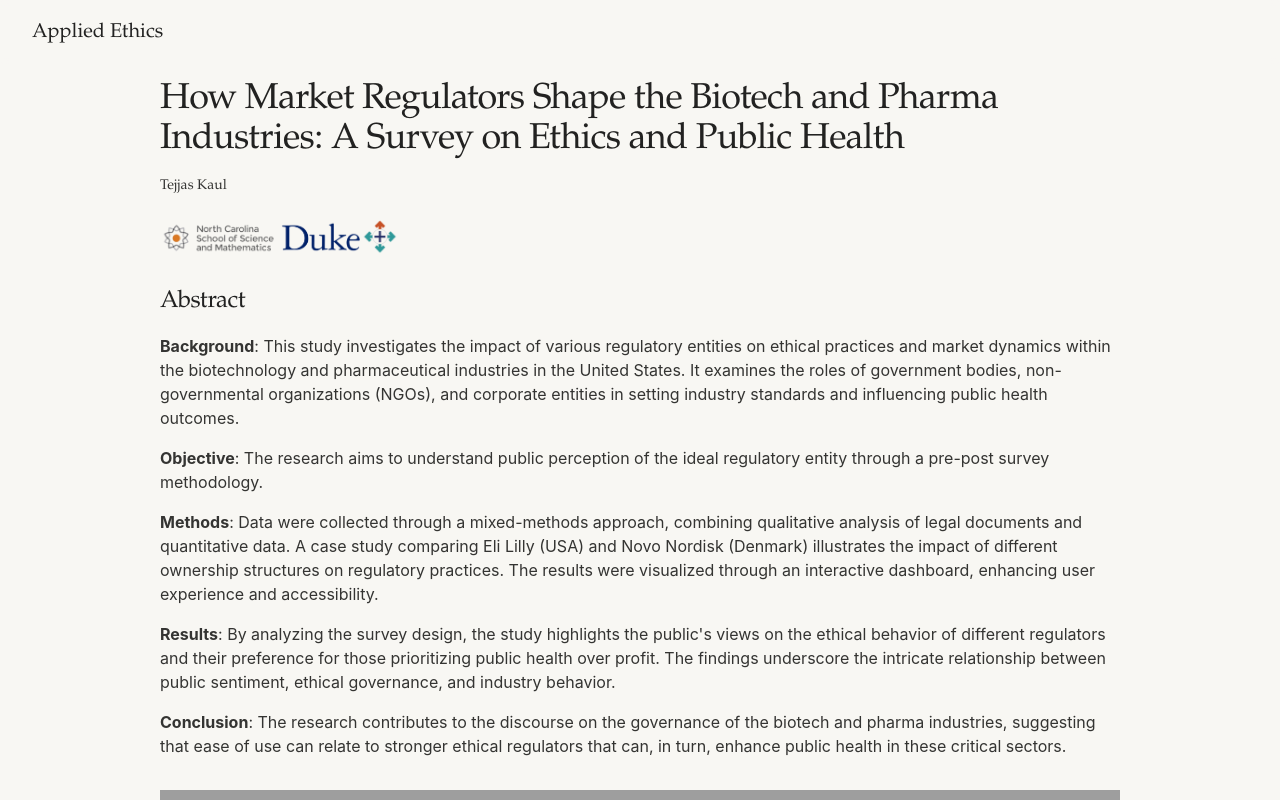
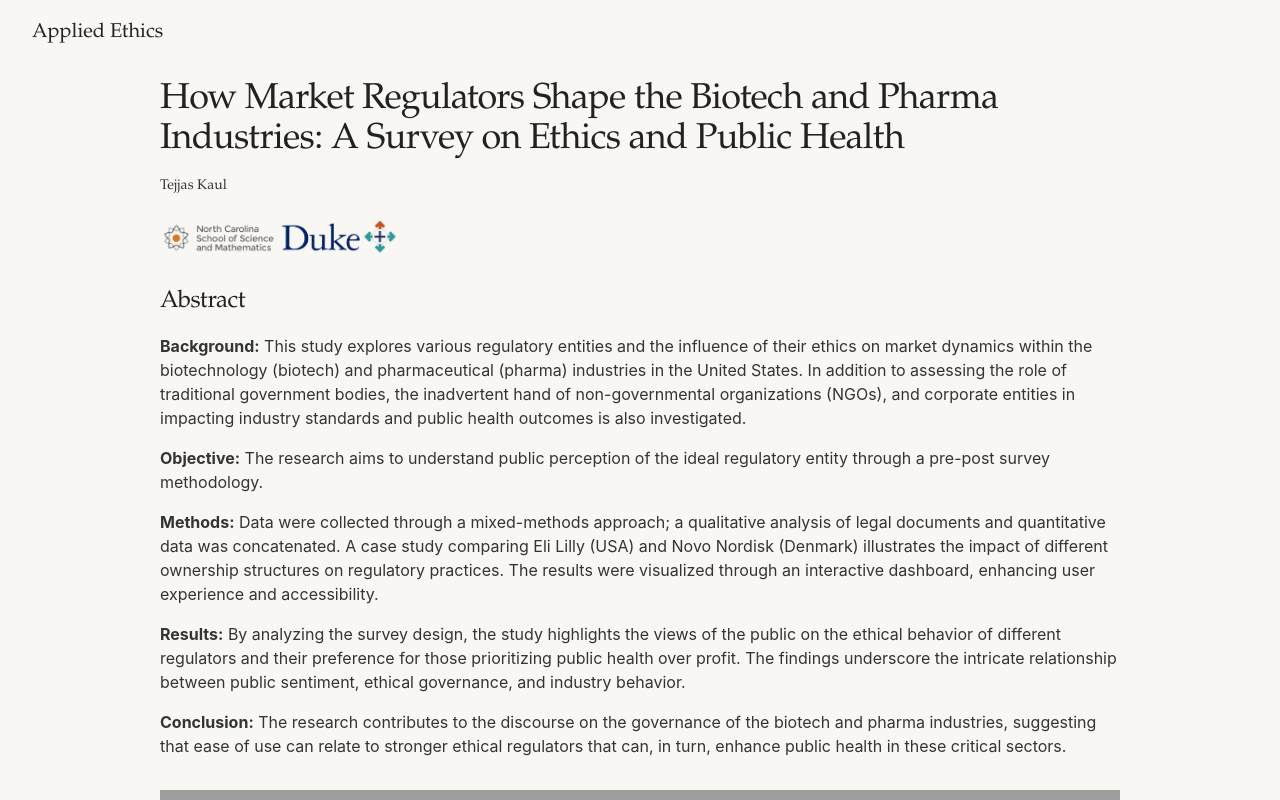
Before and after one commit to tkpepper15/applied-ethics, a Next.js app: page /how_corporate_ownership_shapes_big_pharma in a window 1280 px wide. Shown: the top 800 px of the page. Built offline with nearby package versions, Linux system fonts and the light colour scheme; grey boxes are pictures that could not be loaded.

Commit message:
Commit message

```diff
--- a/app/how_corporate_ownership_shapes_big_pharma/page.tsx
+++ b/app/how_corporate_ownership_shapes_big_pharma/page.tsx
@@ -85,24 +85,19 @@ const Main: React.FC = () => {
         <h2 className="font-serif text-2xl mb-4 font-medium">Abstract</h2>
         <div className="mb-8">
           <p className="text-base mb-4">
-            <strong>Background</strong>:
-            This study investigates the impact of various regulatory entities on ethical practices and market dynamics within the biotechnology and pharmaceutical industries in the United States. It examines the roles of government bodies, non-governmental organizations (NGOs), and corporate entities in setting industry standards and influencing public health outcomes.
+            <strong>Background:</strong> This study explores various regulatory entities and the influence of their ethics on market dynamics within the biotechnology (biotech) and pharmaceutical (pharma) industries in the United States. In addition to assessing the role of traditional government bodies, the inadvertent hand of non-governmental organizations (NGOs), and corporate entities in impacting industry standards and public health outcomes is also investigated.
           </p>
           <p className="text-base mb-4">
-            <strong>Objective</strong>:
-            The research aims to understand public perception of the ideal regulatory entity through a pre-post survey methodology.
+            <strong>Objective:</strong> The research aims to understand public perception of the ideal regulatory entity through a pre-post survey methodology.
           </p>
           <p className="text-base mb-4">
-            <strong>Methods</strong>:
-            Data were collected through a mixed-methods approach, combining qualitative analysis of legal documents and quantitative data. A case study comparing Eli Lilly (USA) and Novo Nordisk (Denmark) illustrates the impact of different ownership structures on regulatory practices. The results were visualized through an interactive dashboard, enhancing user experience and accessibility.
+            <strong>Methods:</strong> Data were collected through a mixed-methods approach; a qualitative analysis of legal documents and quantitative data was concatenated. A case study comparing Eli Lilly (USA) and Novo Nordisk (Denmark) illustrates the impact of different ownership structures on regulatory practices. The results were visualized through an interactive dashboard, enhancing user experience and accessibility.
           </p>
           <p className="text-base mb-4">
-            <strong>Results</strong>:
-            By analyzing the survey design, the study highlights the public&apos;s views on the ethical behavior of different regulators and their preference for those prioritizing public health over profit. The findings underscore the intricate relationship between public sentiment, ethical governance, and industry behavior.
+            <strong>Results:</strong> By analyzing the survey design, the study highlights the views of the public on the ethical behavior of different regulators and their preference for those prioritizing public health over profit. The findings underscore the intricate relationship between public sentiment, ethical governance, and industry behavior.
           </p>
           <p className="text-base mb-4">
-            <strong>Conclusion</strong>:
-            The research contributes to the discourse on the governance of the biotech and pharma industries, suggesting that ease of use can relate to stronger ethical regulators that can, in turn, enhance public health in these critical sectors.
+            <strong>Conclusion:</strong> The research contributes to the discourse on the governance of the biotech and pharma industries, suggesting that ease of use can relate to stronger ethical regulators that can, in turn, enhance public health in these critical sectors.
           </p>
         </div>
 
@@ -157,7 +152,7 @@ const Main: React.FC = () => {
 
           <h3 className="font-serif text-xl mb-4 font-medium">Recent Developments</h3>
           <p className="mb-6">
-            Recent events highlight the competitive landscape and strategic differences between these companies. On July 9, 2024, Novo Nordisk&apos;s shares dropped by 1.9% following a data analysis published in JAMA Internal Medicine. The analysis compared the weight-loss efficacy of Eli Lilly&apos;s drug Mounjaro, containing tirzepatide, with Novo Nordisk&apos;s Ozempic, containing semaglutide. The study found that patients taking Mounjaro were significantly more likely to experience substantial weight loss compared to those taking Ozempic. This finding underscores Eli Lilly&apos;s strong position in the burgeoning weight-loss drug market, which could be worth $150 billion annually by the early 2030s. Despite this, Novo Nordisk emphasized the need for head-to-head clinical trials to make definitive comparisons, highlighting their commitment to rigorous scientific validation.
+            On July 9, 2024, Novo Nordisk&apos;s shares dropped by 1.9% following a data analysis published in JAMA Internal Medicine. The analysis discerned sweeping claims regarding the weight-loss efficacy of Eli Lilly&apos;s drug Mounjaro, containing tirzepatide, with Novo Nordisk&apos;s Ozempic, containing semaglutide. Based on trial data, patients taking Mounjaro were significantly more likely to experience substantial weight loss compared to those taking Ozempic. Eli Lilly&apos;s strong position in the burgeoning weight-loss drug market, which could be worth $150 billion annually by the early 2030s is undoubtedly likely to continue growing. Despite this, Novo Nordisk emphasized the need for head-to-head clinical trials to make definitive comparisons, highlighting their commitment to rigorous scientific validation and the constant back-and-forth of competition.
           </p>
           <div className="figure mb-8">
             <div className="figure-content">
@@ -174,10 +169,10 @@ const Main: React.FC = () => {
 
           <h3 className="font-serif text-xl mb-4 font-medium">Legal and Structural Influences</h3>
           <p className="mb-6">
-            The legal frameworks governing each company have also played a crucial role in shaping their strategies and market behaviors. In the United States, Eli Lilly operates under laws that prioritize shareholder interests, driving a focus on profitability and return on investment. This legal environment encourages aggressive R&D spending and competitive pricing strategies aimed at maximizing revenue. For instance, Eli Lilly&apos;s significant investment in developing innovative drugs like Mounjaro reflects the company&apos;s strategy to capture high-revenue markets despite higher drug prices, which can limit accessibility for lower-income populations.
+            Additionally, the legal frameworks governing each company have also shaped their market behaviors. In the United States, Eli Lilly operates under laws that prioritize shareholder interests, and in turn, there is an apparent focus on profitability and return on investment. This legal environment encourages aggressive R&D spending and competitive pricing strategies aimed at maximizing revenue. Eli Lilly&apos;s significant investment in developing innovative drugs like Mounjaro instead of heavily funding rare disease research reflects the company&apos;s strategy to capture high-revenue markets despite higher drug prices—meanwhile, accessibility for lower-income populations is limited.
           </p>
           <p className="mb-6">
-            In contrast, Denmark&apos;s legal environment for Novo Nordisk, influenced by its partial foundation ownership, encourages a more balanced approach. Danish laws and the foundation&apos;s charter mandate a focus on both profitability and public welfare. This structure ensures that Novo Nordisk not only invests in innovative treatments but also prioritizes accessibility and long-term public health goals. The foundation ownership model supports comprehensive public health initiatives and sustainable practices, aligning the company&apos;s operations with broader societal benefits.
+            In contrast, Denmark&apos;s legal environment for Novo Nordisk is influenced by its partial foundation ownership; thus, a more balanced economic approach is feasible. Danish laws and the foundation&apos;s charter mandate a focus on both profitability and public welfare. This structure ensures that Novo Nordisk not only invests in innovative treatments but also prioritizes accessibility and long-term public health goals. The foundation ownership model supports comprehensive public health initiatives which aligns the company&apos;s operations with broader societal benefits.
           </p>
         </div>
 
```
